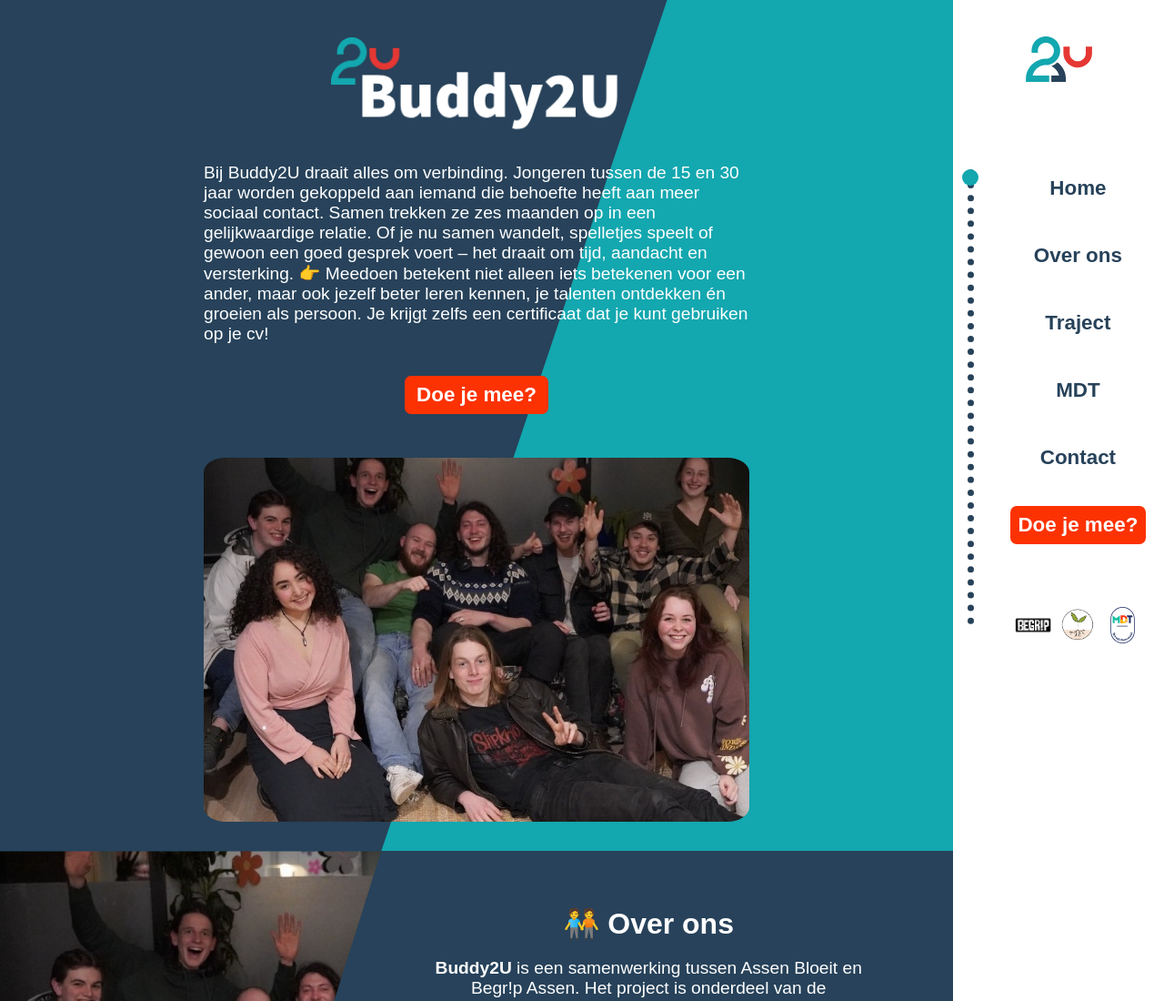
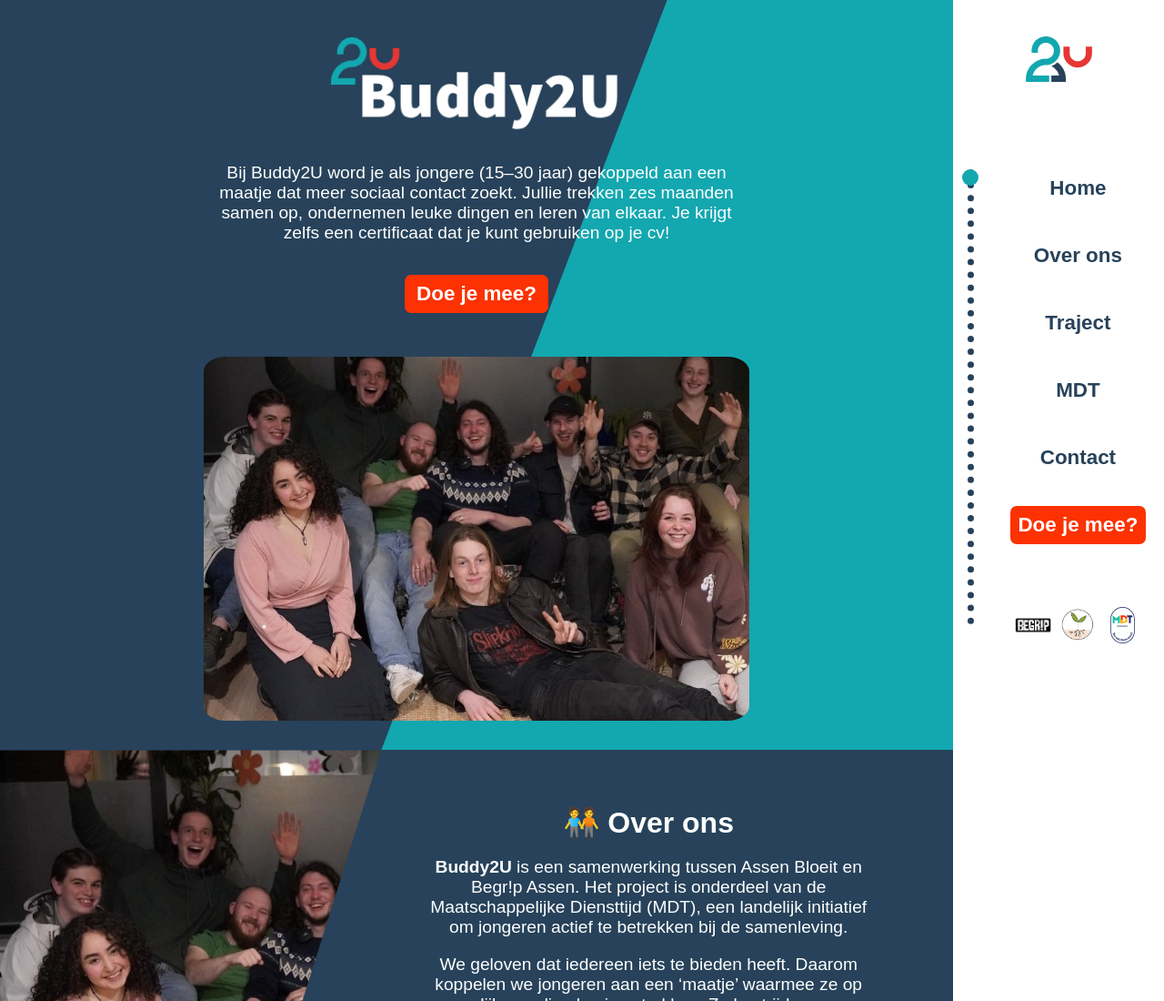
Before and after one commit to liaminw0/Buddy2U, a plain HTML site: page index.html in a window 1280 px wide. Shown: the top 1100 px of the page at 91% size. Drawn offline with Linux system fonts and the light colour scheme.

Commit message:
added text center spash

```diff
--- a/index.html
+++ b/index.html
@@ -16,8 +16,7 @@
             <div class="bluecover"></div>
             <div class="splash-info">
                 <div class="splash-logo"></div>
-                <p>Bij Buddy2U draait alles om verbinding. Jongeren tussen de 15 en 30 jaar worden gekoppeld aan iemand die behoefte heeft aan meer sociaal contact. Samen trekken ze zes maanden op in een gelijkwaardige relatie. Of je nu samen wandelt, spelletjes speelt of gewoon een goed gesprek voert – het draait om tijd, aandacht en versterking.
-                  👉 Meedoen betekent niet alleen iets betekenen voor een ander, maar ook jezelf beter leren kennen, je talenten ontdekken én groeien als persoon. Je krijgt zelfs een certificaat dat je kunt gebruiken op je cv!</p>
+                <p>Bij Buddy2U word je als jongere (15–30 jaar) gekoppeld aan een maatje dat meer sociaal contact zoekt. Jullie trekken zes maanden samen op, ondernemen leuke dingen en leren van elkaar. Je krijgt zelfs een certificaat dat je kunt gebruiken op je cv!</p>
                 <a href="#" class="meedoen">Doe je mee?</a>
             </div>
             <div class="splash-image"></div>
--- a/style.css
+++ b/style.css
@@ -52,6 +52,7 @@
   max-width: 600px;
   z-index: 99;
   margin: 1rem;
+  text-align: center;
 }
 
 .splash-logo {
```
